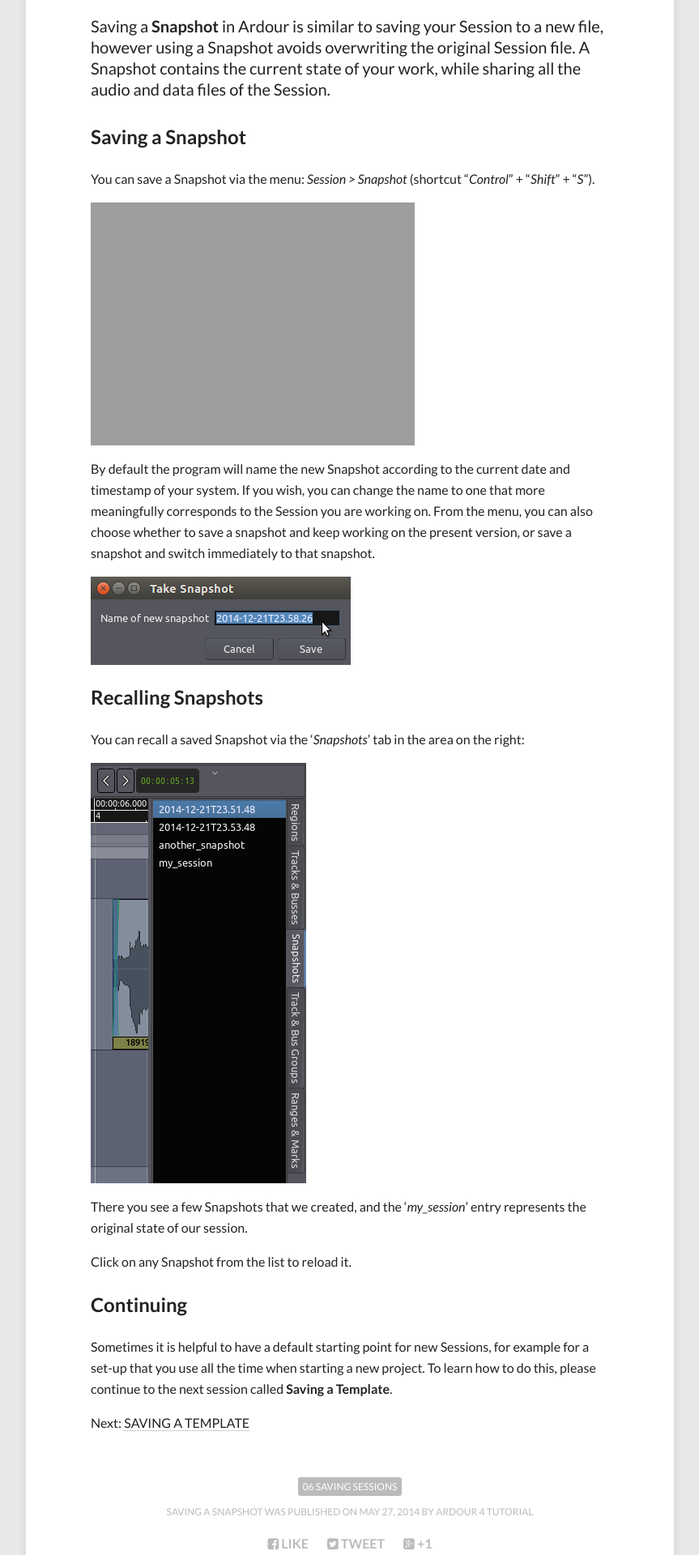
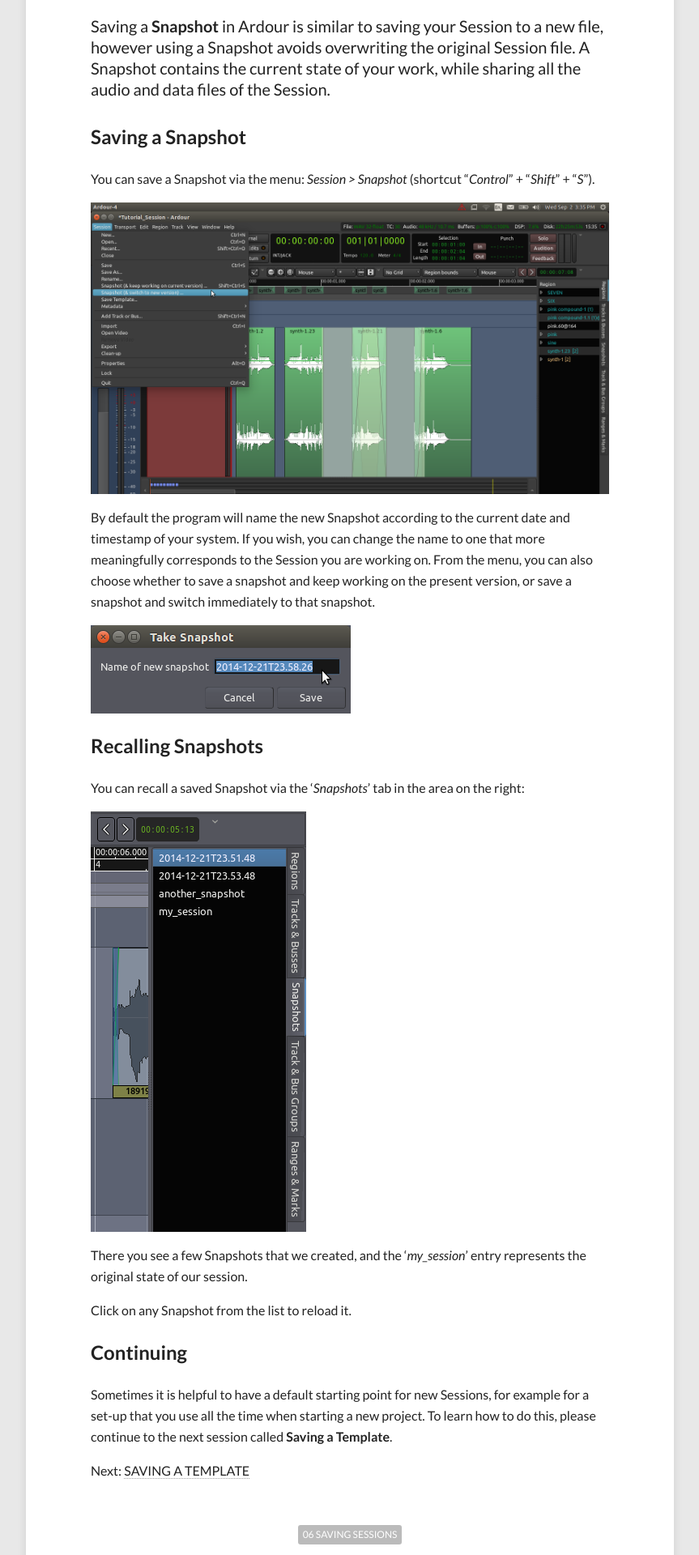
Before and after one commit to brunoruviaro/ardour4-tutorial, a Jekyll site: the page built from _posts/2014-05-27-saving-a-snapshot.md, in a window 1280 px wide. Shown: the part 501-2421 px from the top of the page at 81% size, without its empty margins (208-1071 px from the left). Built offline with Jekyll 4.4.1, drawn with Linux system fonts in a browser that asks for light colours; nearby versions of some CDN libraries.

Commit message:
Fix wrong filename image

```diff
--- a/_posts/2014-05-27-saving-a-snapshot.md
+++ b/_posts/2014-05-27-saving-a-snapshot.md
@@ -19,7 +19,7 @@
 
 You can save a Snapshot via the menu: *Session > Snapshot* (shortcut "*Control*" + "*Shift*" + "*S*").
 
-![snapshots]({{ site.url }}/images/Ardour4_Snapshots_Menu.png)
+![snapshots]({{ site.url }}/images/Ardour4_Snapshot_Menu.png)
 
 By default the program will name the new Snapshot according to the
 current date and timestamp of your system. If you wish, you can change
```
